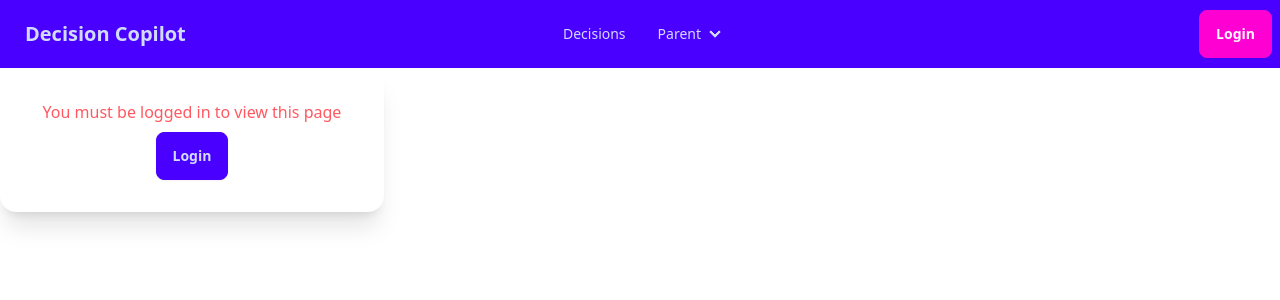
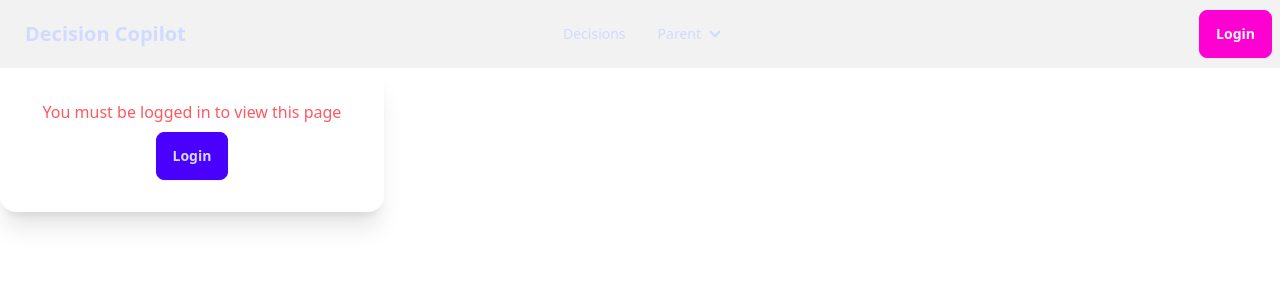
Before and after one commit to wellmaintained/decision-copilot, a SvelteKit app: page /decision in a window 1280 px wide. Shown: the top 300 px of the page. Built offline with nearby package versions, Linux system fonts and the light colour scheme; no server answers.

Commit message:
Update navbar styling in layout component.

```diff
--- a/src/routes/+layout.svelte
+++ b/src/routes/+layout.svelte
@@ -5,7 +5,7 @@
 	import { goto } from '$app/navigation';
 </script>
 
-<div class="navbar bg-primary text-primary-content">
+<div class="navbar bg-base-200 text-primary-content">
 	<div class="navbar-start">
 		<a class="btn btn-ghost text-xl" href="/">Decision Copilot</a>
 	</div>
```
